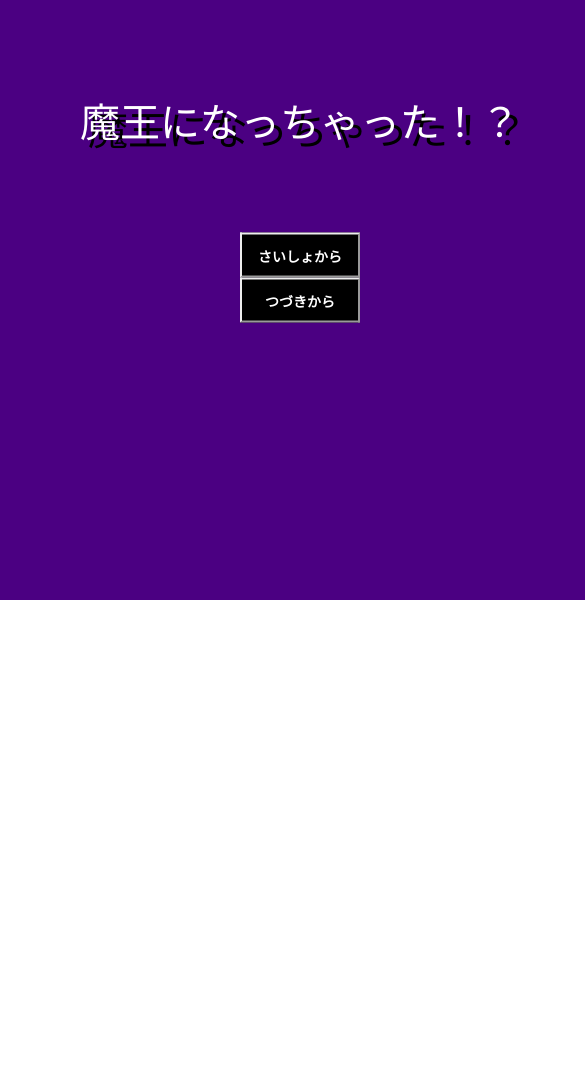
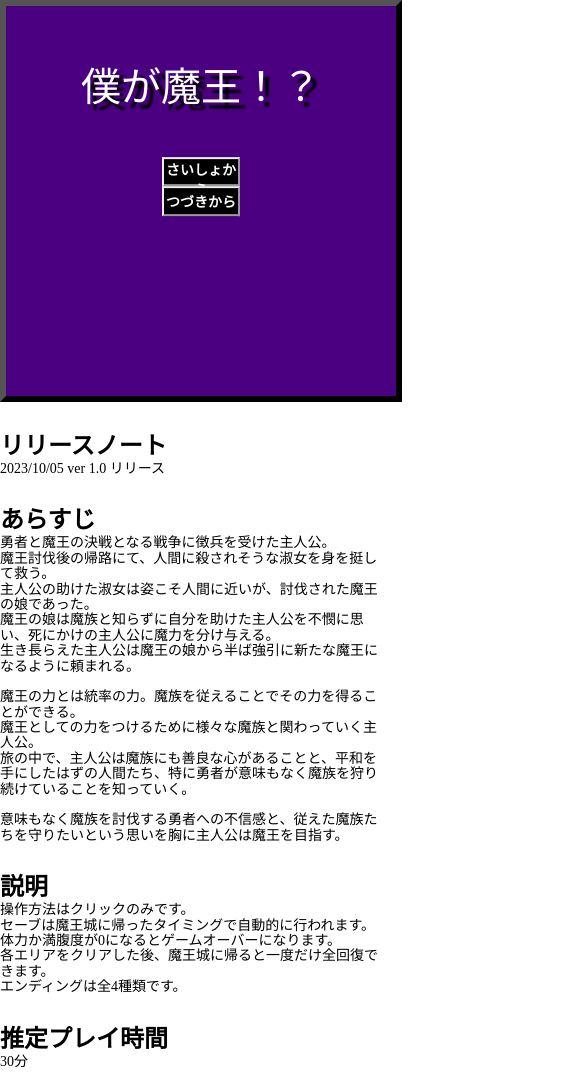
Before and after one commit to bigriv/gameofus2, a Vue app: page /was in a window 390 px wide. Shown: the whole page, 585 px wide, since content can reach past the window. Before the commit the page ends 844 px from the top, so only its background shows below. Built offline with nearby package versions, Linux system fonts and the light colour scheme.

Commit message:
update: [Was]css微修正・説明文追加

```diff
--- a/src/components/templates/games/was/01_Title.vue
+++ b/src/components/templates/games/was/01_Title.vue
@@ -1,6 +1,6 @@
 <template>
   <div class="c-game__drawer">
-    <span class="c-game__drawer__title"> 魔王になっちゃった！？ </span>
+    <span class="c-game__drawer__title"> 僕が魔王！？ </span>
     <div class="c-game__drawer__buttons">
       <GameButton
         label="さいしょから"
@@ -36,9 +36,9 @@ const onContinue = () => {
 
 <style scoped lang="scss">
 .c-game__drawer {
-  position: absolute;
-  width: 600rem;
-  height: 600rem;
+  position: relative;
+  width: 100%;
+  height: 100%;
   background-color: #4b0082;
   &__title {
     position: absolute;
@@ -50,7 +50,8 @@ const onContinue = () => {
     font-family: "Yusei Magic";
     font-size: 40rem;
     color: white;
-    text-shadow: 8rem 8rem black;
+    text-shadow: 6px 6px 2px black;
+    user-select: none;
   }
   &__buttons {
     position: absolute;
--- a/src/components/templates/games/was/02_Main.vue
+++ b/src/components/templates/games/was/02_Main.vue
@@ -174,14 +174,15 @@ onMounted(() => {
 <style scoped lang="scss">
 .c-game__drawer {
   position: relative;
-  width: 600rem;
-  height: 600rem;
+  width: 100%;
+  height: 100%;
   &__upper {
     position: absolute;
     top: 0;
     left: 0;
     width: 100%;
     height: 70%;
+    background-color: black;
   }
   &__lower {
     position: absolute;
--- a/src/components/templates/games/was/03_Ending.vue
+++ b/src/components/templates/games/was/03_Ending.vue
@@ -73,8 +73,8 @@ const onBackTitle = () => {
 <style scoped lang="scss">
 .c-game__drawer {
   position: relative;
-  width: 600rem;
-  height: 600rem;
+  width: 100%;
+  height: 100%;
   font-family: "Yusei Magic";
   user-select: none;
   &__header {
--- a/src/components/views/games/was.vue
+++ b/src/components/views/games/was.vue
@@ -17,6 +17,43 @@
       :type="endingType"
       @back="onBackTitle"
     />
+  </div>
+  <div class="c-description">
+    <div class="c-description__block">
+      <h2>リリースノート</h2>
+      <p>2023/10/05 ver 1.0 リリース</p>
+    </div>
+
+    <div class="c-description__block">
+      <h2>あらすじ</h2>
+      <p>
+        勇者と魔王の決戦となる戦争に徴兵を受けた主人公。<br />
+        魔王討伐後の帰路にて、人間に殺されそうな淑女を身を挺して救う。<br />
+        主人公の助けた淑女は姿こそ人間に近いが、討伐された魔王の娘であった。<br />
+        魔王の娘は魔族と知らずに自分を助けた主人公を不憫に思い、死にかけの主人公に魔力を分け与える。<br />
+        生き長らえた主人公は魔王の娘から半ば強引に新たな魔王になるように頼まれる。<br />
+        <br />
+        魔王の力とは統率の力。魔族を従えることでその力を得ることができる。<br />
+        魔王としての力をつけるために様々な魔族と関わっていく主人公。<br />
+        旅の中で、主人公は魔族にも善良な心があることと、平和を手にしたはずの人間たち、特に勇者が意味もなく魔族を狩り続けていることを知っていく。<br />
+        <br />
+        意味もなく魔族を討伐する勇者への不信感と、従えた魔族たちを守りたいという思いを胸に主人公は魔王を目指す。<br />
+      </p>
+    </div>
+
+    <div class="c-description__block">
+      <h2>説明</h2>
+      <p>操作方法はクリックのみです。</p>
+      <p>セーブは魔王城に帰ったタイミングで自動的に行われます。</p>
+      <p>体力か満腹度が0になるとゲームオーバーになります。</p>
+      <p>各エリアをクリアした後、魔王城に帰ると一度だけ全回復できます。</p>
+      <p>エンディングは全4種類です。</p>
+    </div>
+
+    <div class="c-description__block">
+      <h2>推定プレイ時間</h2>
+      <p>30分</p>
+    </div>
   </div>
 </template>
 
@@ -68,6 +105,7 @@ const onSave = (
       KINGDOM_CASTLE: areas.KINGDOM_CASTLE.toJson(),
     },
   };
+  console.log("save", data);
   localStorage.setItem("wasSave", JSON.stringify(data));
 };
 const load = () => {
@@ -76,7 +114,6 @@ const load = () => {
     return;
   }
   loadData.value = JSON.parse(strData);
-  console.log(loadData.value);
 };
 
 const onStart = () => {
@@ -98,8 +135,43 @@ const onBackTitle = () => {
 
 <style scoped lang="scss">
 .c-game {
-  position: absolute;
-  width: 100%;
-  height: 100%;
+  border-style: outset;
+  box-sizing: content-box;
+  border-width: 6rem;
+  border-color: black;
+}
+.c-description {
+  padding-bottom: 20rem;
+  h2 {
+    margin-top: 1em;
+  }
+  p {
+    font-size: 14rem;
+    line-height: 1.1
+  }
+}
+@media screen and (max-width: 600px) {
+  .c-game {
+    width: max(100vw, 350px);
+    height: max(100vw, 350px);
+    margin: auto;
+  }
+  .c-description {
+    width: max(100vw, 350px);
+    margin: auto;
+    text-align: left;
+  }
+}
+@media screen and (min-width: 600px) {
+  .c-game {
+    width: 600px;
+    height: 600px;
+    margin: auto;
+  }
+  .c-description {
+    width: 600rem;
+    margin: auto;
+    text-align: left;
+  }
 }
 </style>
```
